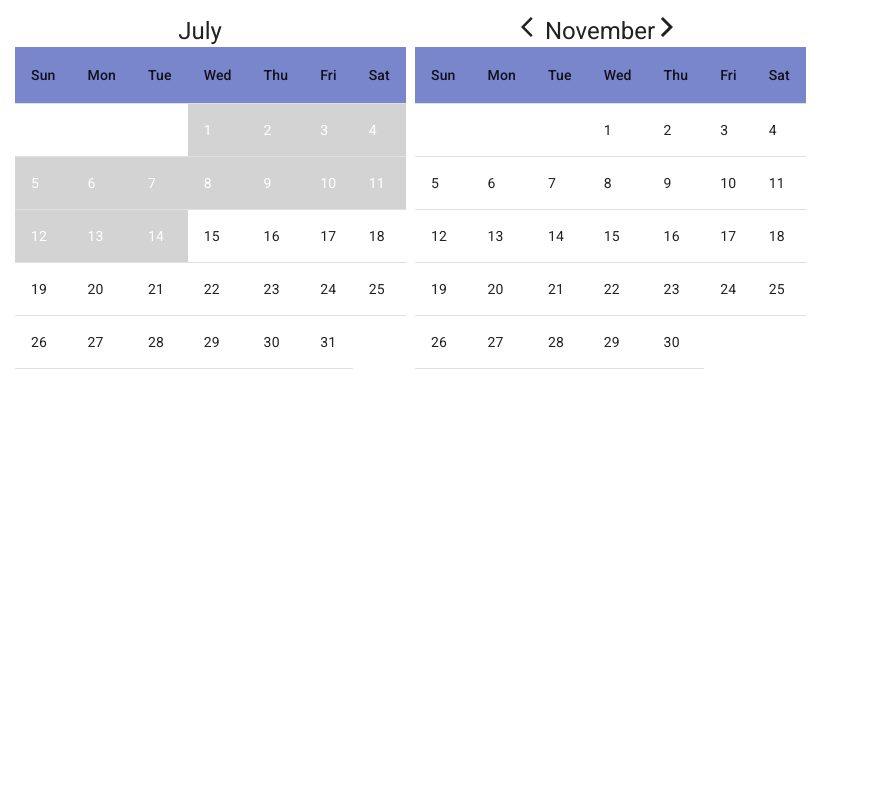
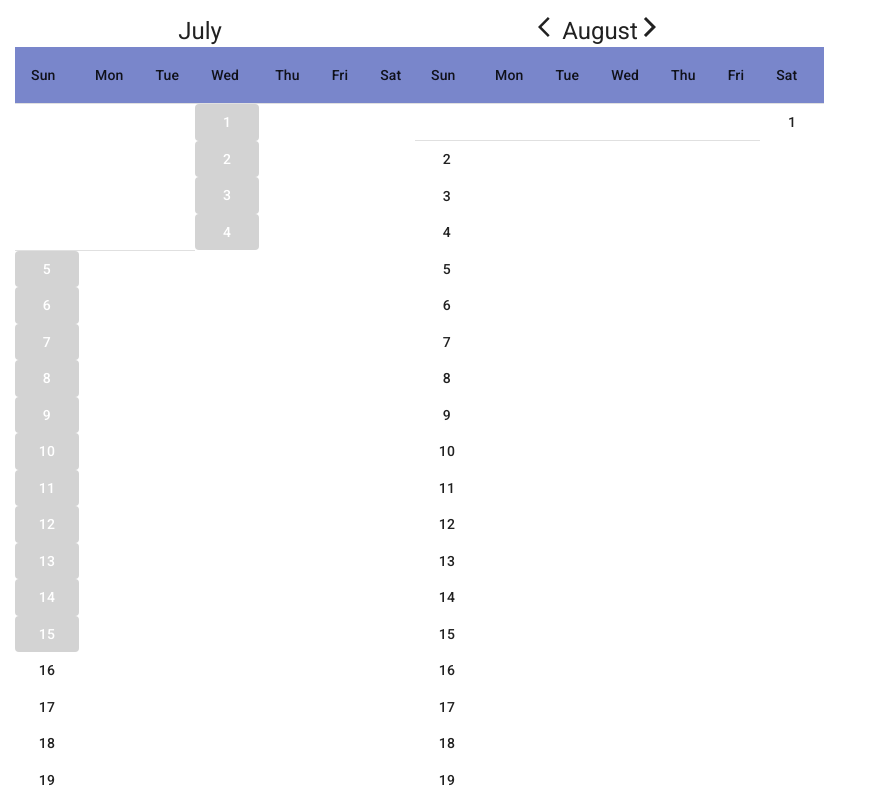
Before and after one commit to tlaura/react-calendar, a Next.js app: page / in a window 1280 px wide. Shown: the top 800 px of the page, without its empty margins (0-872 px from the left). Built offline with nearby package versions, Linux system fonts and the light colour scheme.

Commit message:
Refactor props and month objects

```diff
--- a/components/Calendar/Calendar.js
+++ b/components/Calendar/Calendar.js
@@ -14,36 +14,44 @@ const useStyles = makeStyles({
   },
 });
 
-const getMonth = (dateObj) => moment(dateObj).format("MMMM");
-
 const firstDayOfMonth = (dateObj) =>
   moment(dateObj).startOf("month").format("d");
 
-export default function Calendar(props) {
+export default function Calendar({
+  monthIndex,
+  fromDateCalendar,
+  toDateCalendar,
+}) {
   const classes = useStyles();
-  // const [currentDate, setCurrentDate] = useState(moment());
-  // const [currentMonth, setCurrentMonth] = useState(getMonth(currentDate));
+  let index = monthIndex + 1;
+  const monthFormatted = monthIndex < 10 ? `2020-0${index}` : `2020-${index}`;
+  const month = moment(monthFormatted, "YYYY-MM");
 
-  const daysBeforeMonthStart = firstDayOfMonth(props.currentDate);
+  const daysBeforeMonthStart = firstDayOfMonth(month);
   let emptyCellsBeforeMonth = [];
   for (let i = 0; i < daysBeforeMonthStart; i++) {
     emptyCellsBeforeMonth.push(<TableCell key={i} />);
   }
 
-  let daysInMonth = [];
-
-  let index = props.monthIndex + 1;
-  let monthIndex = props.monthIndex < 10 ? `2020-0${index}` : `2020-${index}`;
-  let daysInGivenMonth = moment(monthIndex, "YYYY-MM").daysInMonth();
+  const daysInMonth = [];
+  const daysInGivenMonth = month.daysInMonth();
+  const dayObj = month.clone();
+  const currentDate = moment();
 
   for (let i = 1; i <= daysInGivenMonth; i++) {
-    let isBeforeCurrentDate = (i < props.currentDate.format("D")
-      && moment(props.currentDate).format("MMMM") === props.month)? true : false;
+    dayObj.date(i);
+    console.log(dayObj);
+    const isBeforeCurrentDate = dayObj.isBefore(currentDate);
+
+    // const handler = isAfterSelectedDate ? props.dayClickAfterHandler : props.dayClickHandler
+
     daysInMonth.push(
       <Day
-        isBeforeCurrentDate={isBeforeCurrentDate}
+        highlighted={!isBeforeCurrentDate}
+        disabled={isBeforeCurrentDate}
         dayOfMonth={i}
         key={i + daysBeforeMonthStart}
+        // handler={handler}
       ></Day>
     );
   }
@@ -58,7 +66,11 @@ export default function Calendar(props) {
 
   return (
     <Box className={classes.box}>
-      <MonthHeader month={props.month} toDateCalendar={props.toDateCalendar}></MonthHeader>
+      <MonthHeader
+        month={month}
+        toDateCalendar={toDateCalendar}
+        // TODO: here you should pass down the onClickHandler from props as a prop of MonthHeader
+      ></MonthHeader>
       <Table>
         <TableHead>
           <DaysHeader></DaysHeader>
--- a/components/CalendarApp/CalendarApp.js
+++ b/components/CalendarApp/CalendarApp.js
@@ -6,29 +6,47 @@ import moment from "moment";
 const getMonth = (dateObj) => moment(dateObj).format("MMMM");
 
 const getNextMonth = (dateObj) =>
-  moment(dateObj).add(4, "months").format("MMMM");
+  moment(dateObj).add(1, "months").format("MMMM");
+
+
 
 export default function CalendarApp() {
-  const [currentDate, setCurrentDate] = useState(moment());
-  const [monthToDisplay, setMonthToDisplay] = useState(getMonth(currentDate));
+  // const [currentDate, setCurrentDate] = useState(moment());
+  // const [monthToDisplay, setMonthToDisplay] = useState(getMonth(currentDate));
+  // // TODO: change currentDate to selectedDate, add new peice of state that is the end date of the selected range
 
-  const nextMonth = getNextMonth(moment());
-  const nextMonthIndex = moment().month() + 4;
-  const monthIndex = moment().month();
+  // // these functions should use the state - monthToDisplay
+  // const nextMonth = getNextMonth(moment());
+  // const nextMonthIndex = moment().month() + 1;
+  // const monthIndex = moment().month();
+
+  const currentMonth = moment().month()
+  const [selectedDate, setSelectedDate] = useState();
+  const [monthToDisplayCalendarOne, setMonthToDisplayCalendarOne] = useState(currentMonth);
+  const [monthToDisplayCalendarTwo, setMonthToDisplayCalendarTwo] = useState(currentMonth + 1);
+
+
+
+
+
+  // create here your state update functions
+  // e.g. handleNextMonthClick(), handlePreviousMonthClick()
+
+  // create another update function - setSelectedDate
+  // handleDayClick (date) {  set the selectedDate, set the endDate to selectedDate + 1 day   }
+  // handleDayClickAfterSelected (date) { set the endDate of the range }
 
   return (
     <Box display="flex" flexDirection="row">
       <Calendar
         fromDateCalendar={true}
-        currentDate={currentDate}
-        month={monthToDisplay}
-        monthIndex={monthIndex}
+        monthIndex={monthToDisplayCalendarOne}
+        // then pass your handler function as a prop here
+        // e.g. handleNextMonthClick={handleNextMonthClick}
       ></Calendar>
       <Calendar
         toDateCalendar={true}
-        currentDate={currentDate}
-        month={nextMonth}
-        monthIndex={nextMonthIndex}
+        monthIndex={monthToDisplayCalendarTwo}
       ></Calendar>
     </Box>
   );
--- a/components/Day/Day.js
+++ b/components/Day/Day.js
@@ -1,16 +1,25 @@
-import { TableCell } from "@material-ui/core";
+import { TableCell, Button } from "@material-ui/core";
 import { withStyles } from "@material-ui/core/styles";
 
-const StyledTableCell = withStyles((theme) => ({
+const DisabledTableCell = withStyles((theme) => ({
   body: {
     background: theme.palette.background.grey,
     color: theme.palette.common.white,
   },
 }))(TableCell);
 
-export default function Day(props) {
-  if (props.isBeforeCurrentDate) {
-    return <StyledTableCell component="th" scope="row">{props.dayOfMonth}</StyledTableCell>;
+const HighlightedCell = withStyles((theme) => ({
+  body: {
+    background: theme.palette.common.main,
+  },
+}))(TableCell);
+
+export default function Day({ highlighted, disabled, dayOfMonth, onClick }) {
+  if (disabled) {
+    return <Button component={DisabledTableCell}>{dayOfMonth}</Button>;
   }
-  return <TableCell component="th" scope="row">{props.dayOfMonth}</TableCell>;
+  if (highlighted) {
+    return <Button component={HighlightedCell}>{dayOfMonth}</Button>;
+  }
+  return <Button component={TableCell}>{dayOfMonth}</Button>;
 }
--- a/components/MonthHeader/MonthHeader.js
+++ b/components/MonthHeader/MonthHeader.js
@@ -1,15 +1,16 @@
 import { Typography, Box } from "@material-ui/core";
 import ArrowForwardIosIcon from "@material-ui/icons/ArrowForwardIos";
 import ArrowBackIosIcon from "@material-ui/icons/ArrowBackIos";
+import moment from "moment";
 
-export default function MonthHeader(props) {
+export default function MonthHeader({ month, toDateCalendar }) {
+  const monthString = month.format("MMMM");
+
   return (
     <Box display="flex" justifyContent="center" width="100%">
-      {props.toDateCalendar && (
-        <ArrowBackIosIcon role="button"></ArrowBackIosIcon>
-      )}
-      <Typography variant="h5">{props.month}</Typography>
-      {props.toDateCalendar && (
+      {toDateCalendar && <ArrowBackIosIcon role="button"></ArrowBackIosIcon>}
+      <Typography variant="h5">{monthString}</Typography>
+      {toDateCalendar && (
         <ArrowForwardIosIcon role="button"></ArrowForwardIosIcon>
       )}
     </Box>
```
